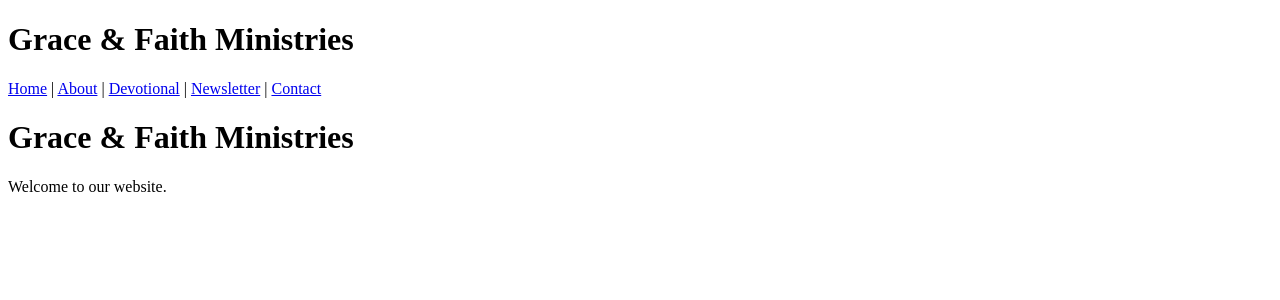
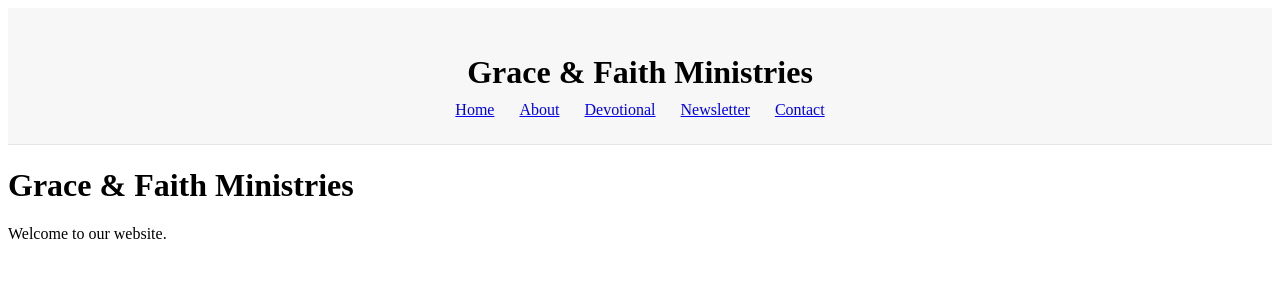
Before and after one commit to luwatt6-del/grace-and-faith, a Next.js app: page / in a window 1280 px wide. Shown: the top 300 px of the page. Built offline with nearby package versions, Linux system fonts and the light colour scheme.

Commit message:
Update Header.js

```diff
--- a/app/components/Header.js
+++ b/app/components/Header.js
@@ -2,15 +2,37 @@ import Link from "next/link";
 
 export default function Header() {
   return (
-    <header>
-      <h1>Grace & Faith Ministries</h1>
-      <nav>
-        <Link href="/">Home</Link> |{" "}
-        <Link href="/about">About</Link> |{" "}
-        <Link href="/devotional">Devotional</Link> |{" "}
-        <Link href="/newsletter">Newsletter</Link> |{" "}
+    <header style={styles.header}>
+      <h1 style={styles.title}>Grace & Faith Ministries</h1>
+
+      <nav style={styles.nav}>
+        <Link href="/">Home</Link>
+        <Link href="/about">About</Link>
+        <Link href="/devotional">Devotional</Link>
+        <Link href="/newsletter">Newsletter</Link>
         <Link href="/contact">Contact</Link>
       </nav>
     </header>
   );
 }
+
+const styles = {
+  header: {
+    textAlign: "center",
+    padding: "25px",
+    backgroundColor: "#f7f7f7",
+    borderBottom: "1px solid #e5e5e5",
+  },
+
+  title: {
+    marginBottom: "10px",
+    fontWeight: "600",
+  },
+
+  nav: {
+    display: "flex",
+    justifyContent: "center",
+    gap: "25px",
+    fontSize: "16px",
+  },
+};
```
